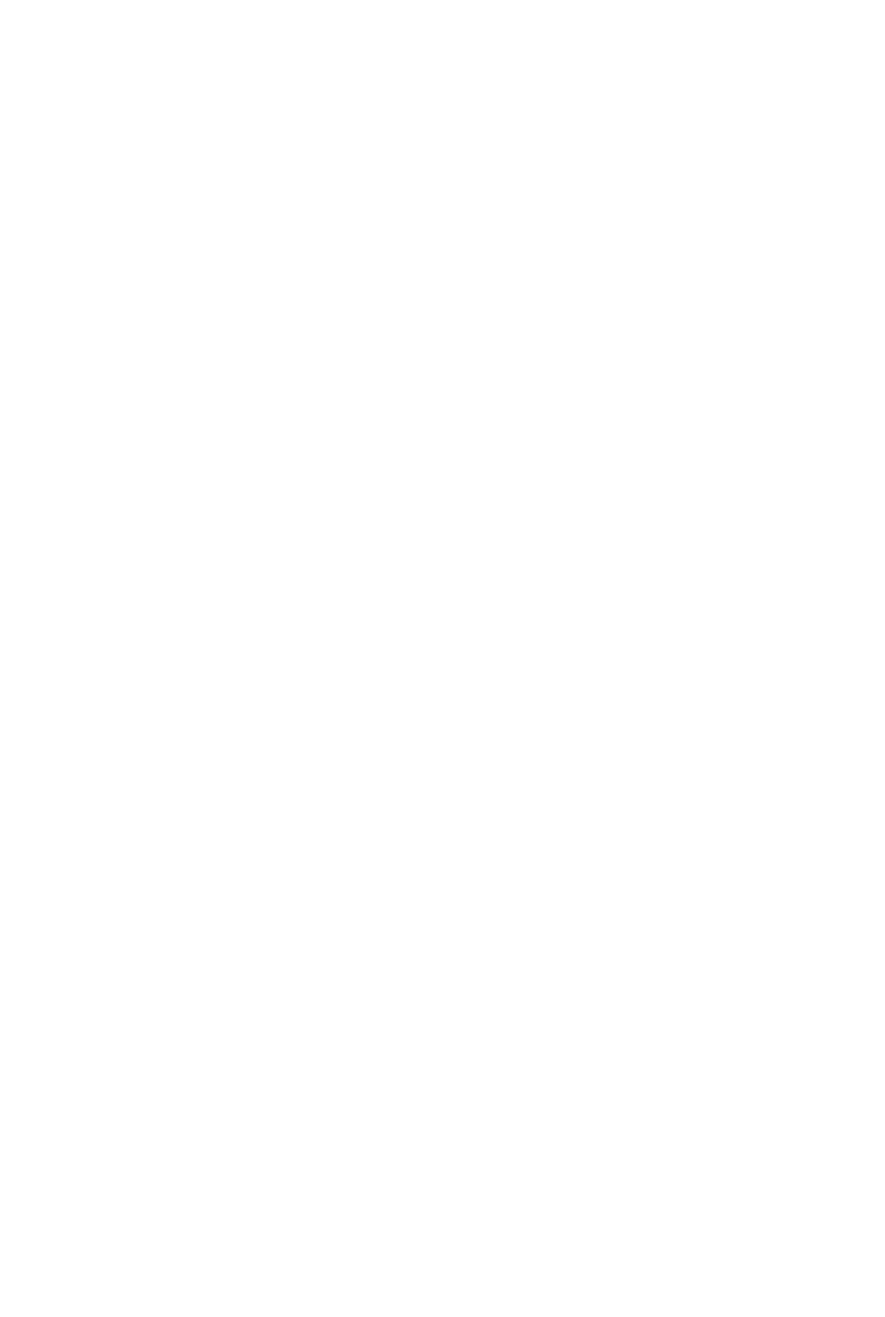
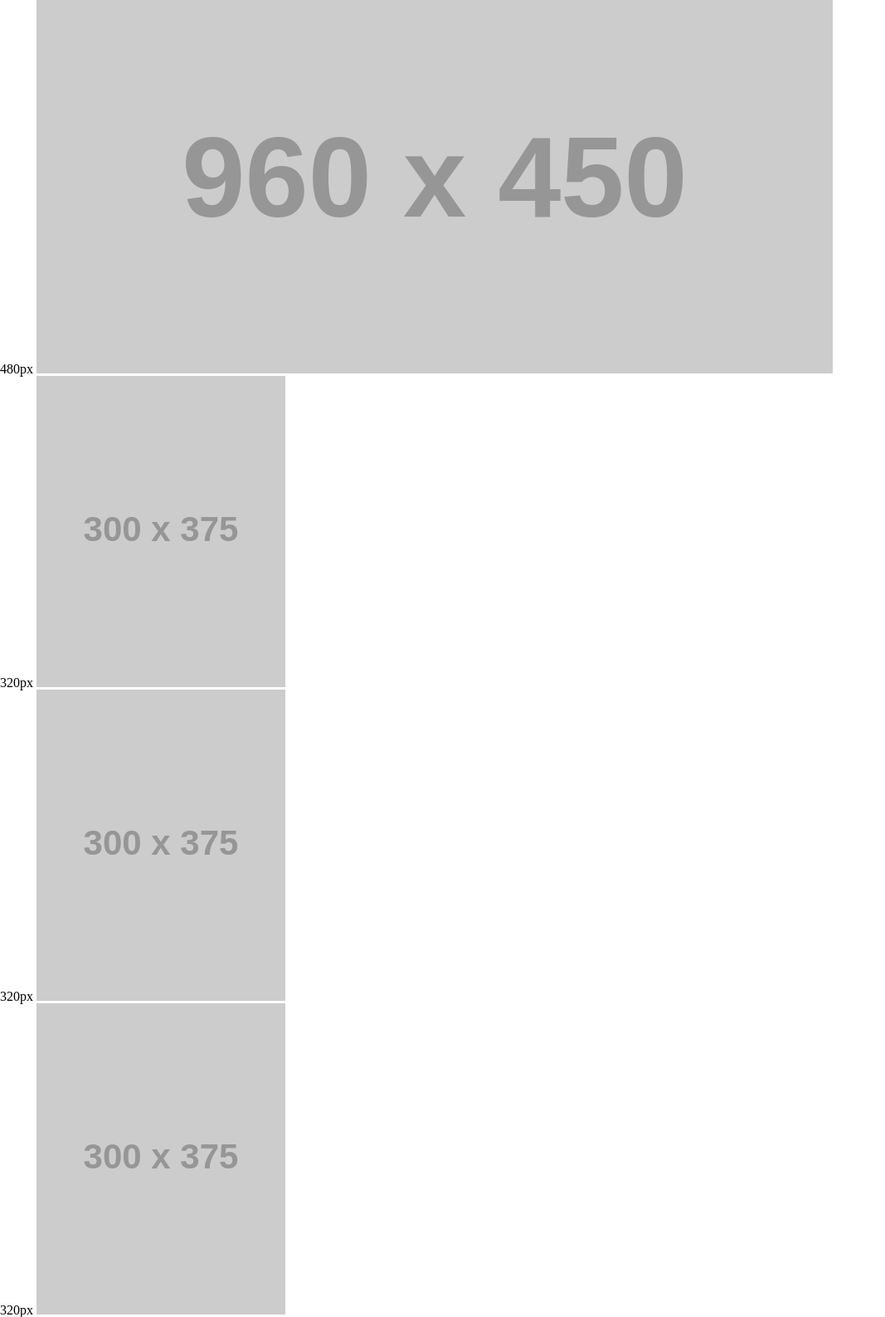
Before and after one commit to joyagh/wireframe-exercise, a plain HTML site: page index.html in a window 1280 px wide. Shown: the whole page at 83% size, without its empty margins (0-1067 px from the left). Before the commit the page ends 800 px from the top, so only its background shows below. Drawn offline with Linux system fonts and the light colour scheme; placeholder pictures from the web are drawn by us.

Commit message:
added classes to boxes

```diff
--- a/index.html
+++ b/index.html
@@ -9,9 +9,26 @@
     <link rel="stylesheet" href="./style.css" />
   </head>
   <body>
-    <header></header>
+    <header>
+
+    </header>
     <main>
-      <section></section>
+      <section>
+          <div class="large-box">480px
+               <img src="https://placehold.co/960x450">
+          </div>
+
+
+          <div class="medium-box">320px
+               <img src="https://placehold.co/300x375">
+          </div>
+          <div class="medium-box">320px
+               <img src="https://placehold.co/300x375">
+          </div>
+          <div class="medium-box">320px
+               <img src="https://placehold.co/300x375">
+          </div>
+      </section>
     </main>
   </body>
 </html>
```
